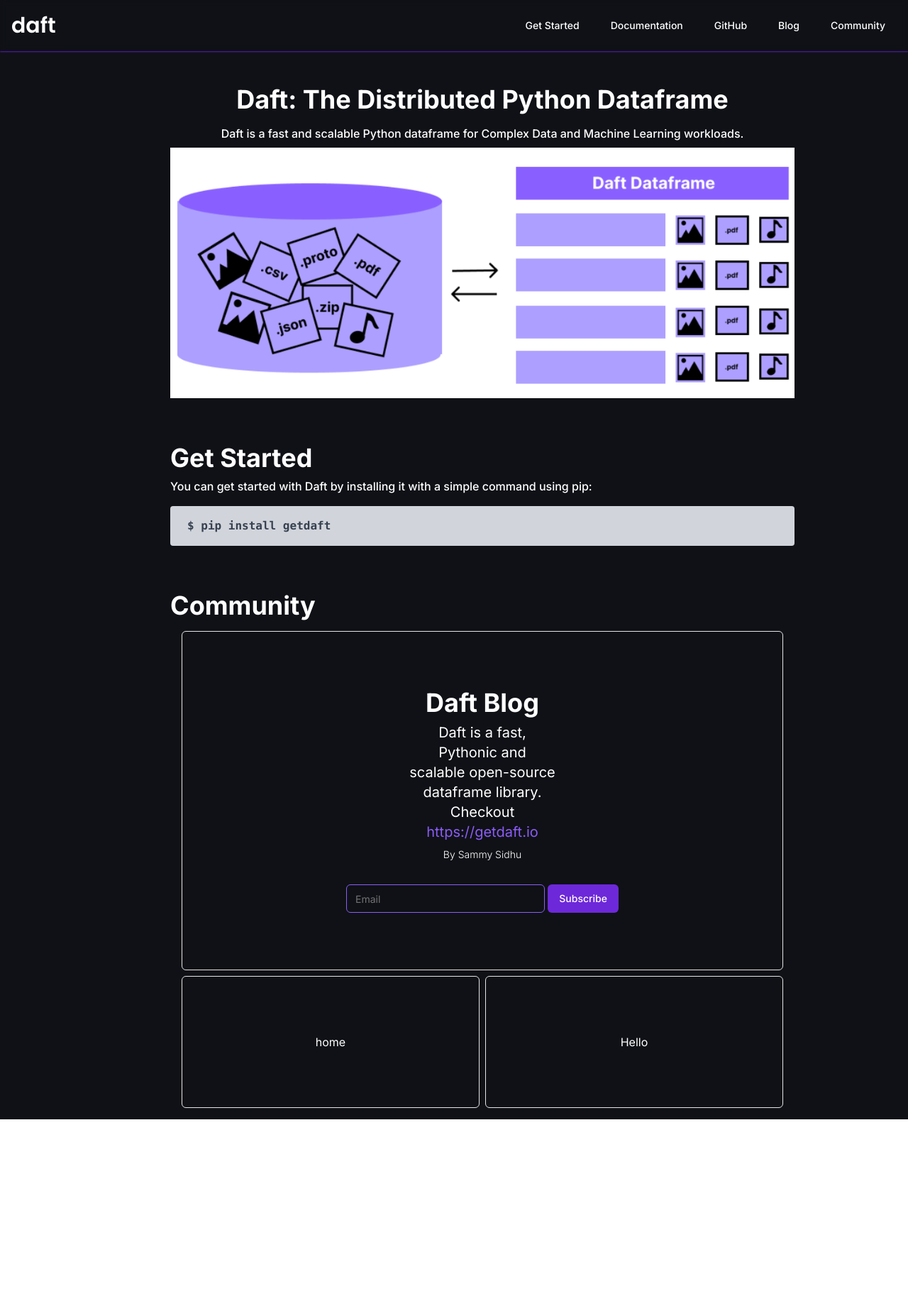
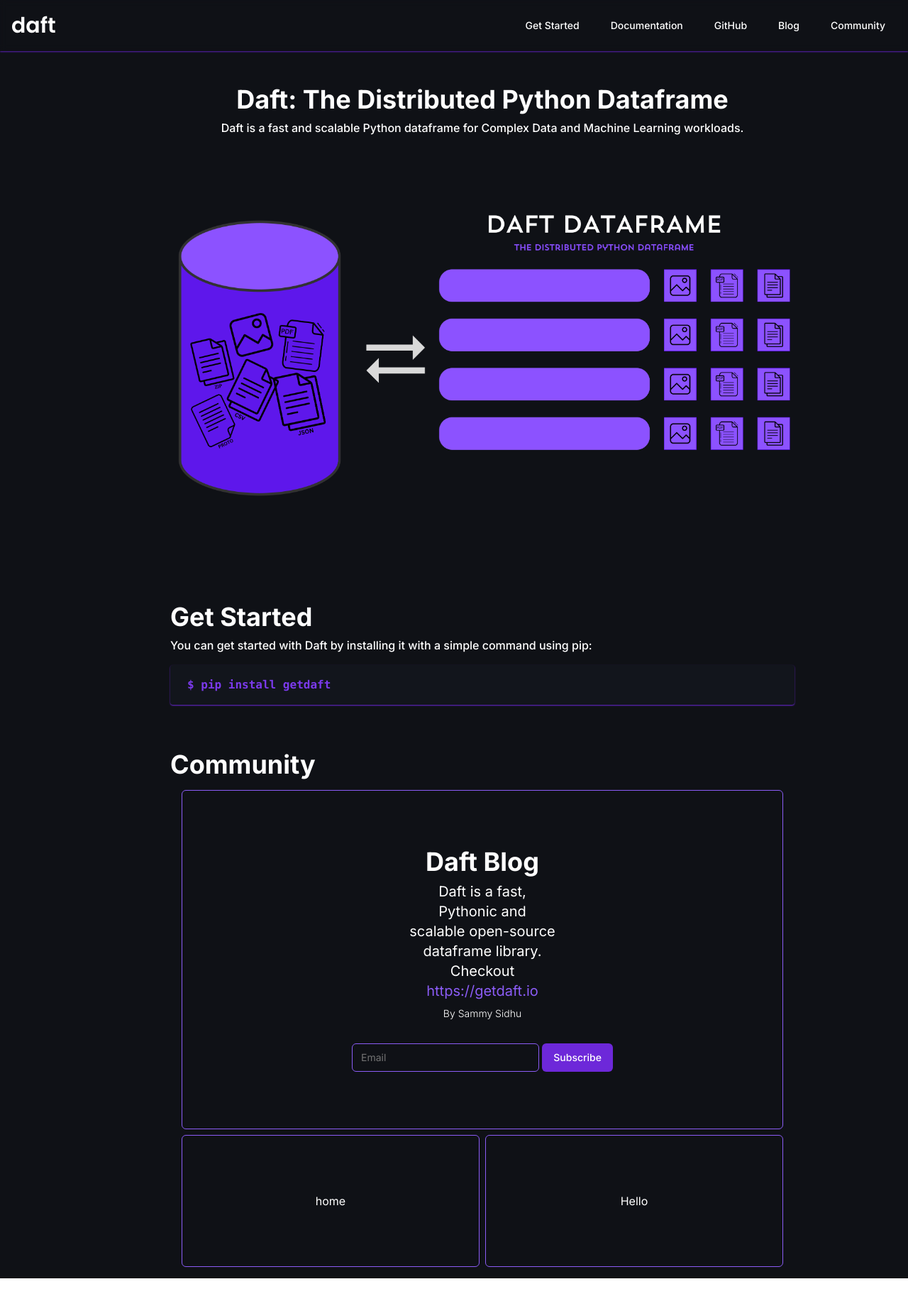
Before and after one commit to tanayvaswani/daft-landing-page, a Next.js app: page / in a window 1280 px wide. Shown: the top 1840 px of the page at 71% size. Before the commit the page ends 1657 px from the top, so only its background shows below. Built offline with nearby package versions, Linux system fonts and the light colour scheme.

Commit message:
image changed

```diff
--- a/components/about.tsx
+++ b/components/about.tsx
@@ -1,5 +1,6 @@
 import Image from "next/image";
-import illustration from "@/public/daft_illustration.png";
+import illustrationJSON from "@/public/JSON.png";
+import illustration from "@/public/ils.png";
 
 const AboutSection = () => {
   return (
@@ -7,7 +8,7 @@
       <h1 className="font-bold text-4xl pb-2 content-center">
         Daft: The Distributed Python Dataframe
       </h1>
-      <p className="font-medium my-2">
+      <p className="font-medium mb-8">
         Daft is a fast and scalable Python dataframe for Complex Data and
         Machine Learning workloads.
       </p>
--- a/components/community.tsx
+++ b/components/community.tsx
@@ -10,9 +10,9 @@
     <div className="flex flex-col justify-center mb-20">
       <h1 className="font-bold text-4xl">Community</h1>
       <div className="flex flex-col py-4 gap-y-2 mx-4">
-        <Card className="flex flex-col items-center justify-center py-20 w-full max-w-full text-white">
-          <h1 className="text-center text-4xl font-bold mb-2">Daft Blog</h1>
-          <p className="text-center px-80 text-xl mb-2">
+        <Card className="flex flex-col items-center justify-center py-10 md:py-20 w-full max-w-full text-white border-violet-500">
+          <h1 className="text-center text-3xl md:text-4xl font-bold mb-2">Daft Blog</h1>
+          <p className="text-center md:px-80 md:text-xl mb-2">
             Daft is a fast, Pythonic and scalable open-source dataframe library.
             Checkout{" "}
             <Link
@@ -26,10 +26,10 @@
           <EmailInput />
         </Card>
         <div className="flex gap-x-2">
-          <Card className="flex justify-center py-20 w-full max-w-full">
+          <Card className="flex justify-center py-20 w-full max-w-full border-violet-500">
             home
           </Card>
-          <Card className="flex justify-center py-20 w-full max-w-full">
+          <Card className="flex justify-center py-20 w-full max-w-full border-violet-500">
             Hello
           </Card>
         </div>
--- a/components/get-started.tsx
+++ b/components/get-started.tsx
@@ -8,7 +8,7 @@
         You can get started with Daft by installing it with a simple command
         using pip:
       </p>
-      <p className="px-6 py-4 w-full font-mono font-semibold bg-gray-300 rounded-sm text-gray-700">
+      <p className="px-6 py-4 w-full font-mono font-semibold bg-gray-700/10 rounded-sm shadow-sm shadow-violet-700 text-violet-600">
         $ pip install getdaft
       </p>
     </div>
--- a/components/ui/email-input.tsx
+++ b/components/ui/email-input.tsx
@@ -5,7 +5,7 @@
 
 export function EmailInput() {
   return (
-    <div className="flex w-full max-w-sm items-center space-x-1 mt-8">
+    <div className="flex justify-center md:flex w-full max-w-sm md:items-center space-x-1 mt-8 px-2">
       <Input type="email" placeholder="Email" className="bg-[#0F1116] border-[1px] border-violet-500" />
       <Button type="submit" className="bg-violet-700 text-white hover:bg-violet-600">Subscribe</Button>
     </div>
```
Also changed, not shown: public/JSON.png (added), public/ils.png (added).
